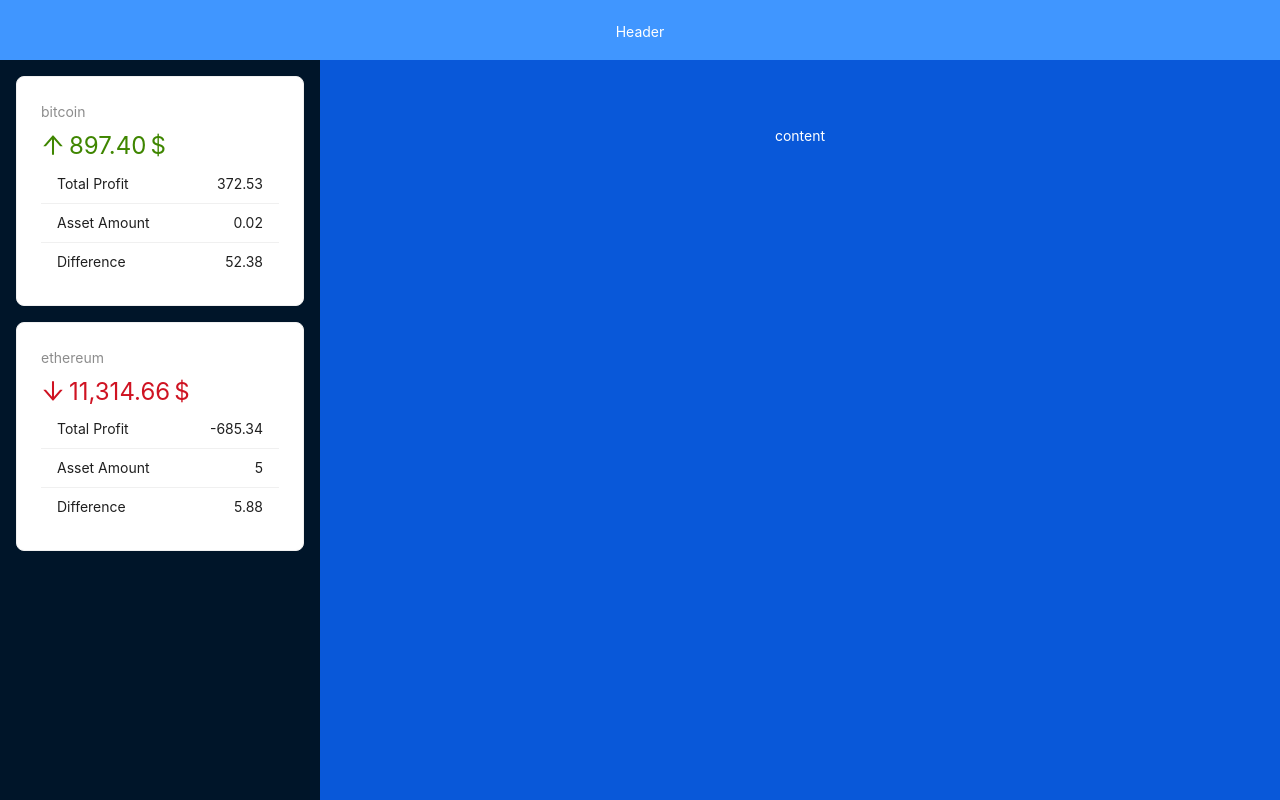
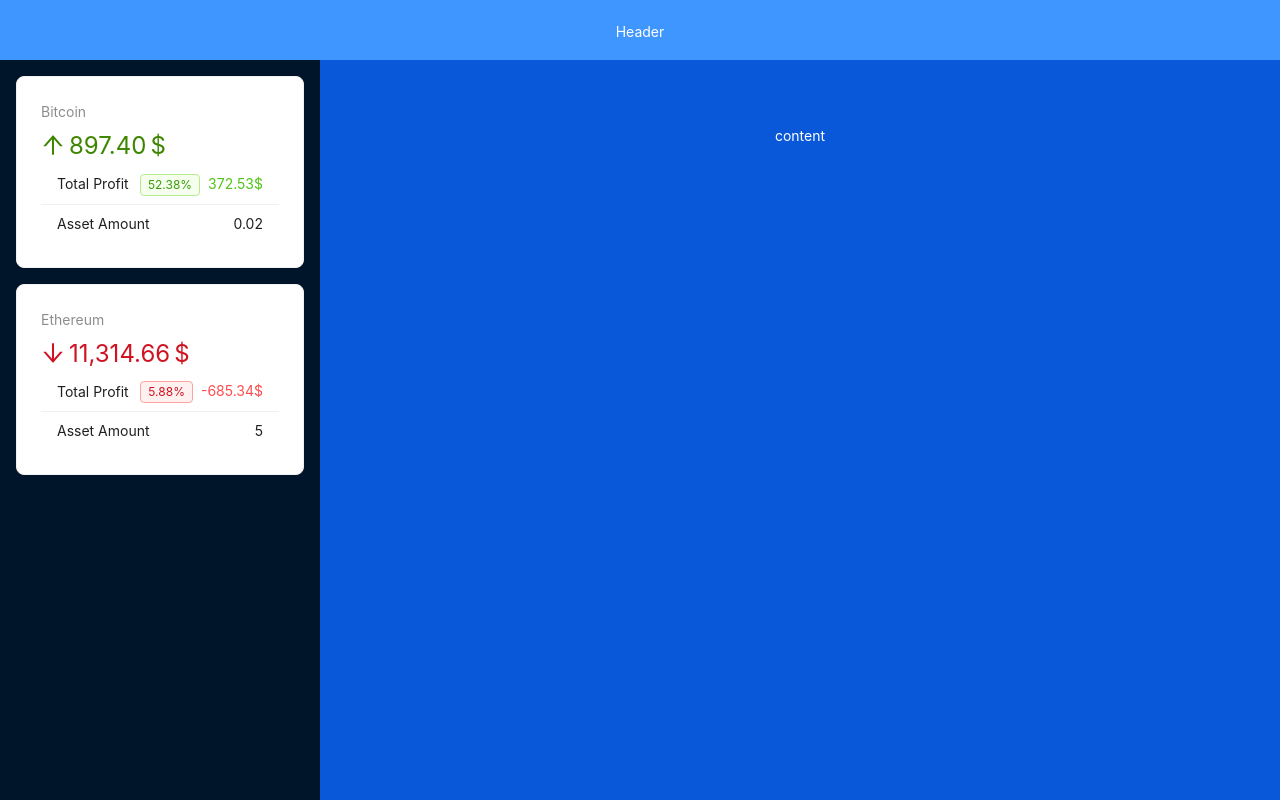
Before and after one commit to asimo-git/react-crypto, a React (Vite) app: page / in a window 1280 px wide. Built offline with nearby package versions, Linux system fonts and the light colour scheme.

Commit message:
feat: change sider's cards

```diff
--- a/src/api.js
+++ b/src/api.js
@@ -4,7 +4,7 @@
   return new Promise((resolve) => {
     setTimeout(() => {
       resolve(cryptoData);
-    }, 1000);
+    }, 1);
   });
 }
 
@@ -12,6 +12,6 @@
   return new Promise((resolve) => {
     setTimeout(() => {
       resolve(cryptoAssets);
-    }, 1000);
+    }, 1);
   });
 }
--- a/src/components/layout/AppSider.jsx
+++ b/src/components/layout/AppSider.jsx
@@ -1,8 +1,8 @@
 import { ArrowDownOutlined, ArrowUpOutlined } from "@ant-design/icons";
-import { Card, Layout, List, Spin, Statistic } from "antd";
+import { Card, Layout, List, Spin, Statistic, Tag, Typography } from "antd";
 import { useEffect, useState } from "react";
 import { fakeFetchAssets, fakeFetchCripto } from "../../api";
-import { getPercentDifference } from "../../utils";
+import { capitalize, getPercentDifference } from "../../utils";
 const { Sider } = Layout;
 
 const siderStyle = {
@@ -28,10 +28,7 @@
             grow: asset.price < coin.price,
             growPercent: getPercentDifference(asset.price, coin.price),
             totalAmount: asset.amount * coin.price,
-            totalProfit: (
-              asset.amount * coin.price -
-              asset.amount * asset.price
-            ).toFixed(2),
+            totalProfit: asset.amount * coin.price - asset.amount * asset.price,
             ...asset,
           };
         })
@@ -49,7 +46,7 @@
       {assets.map((asset) => (
         <Card key={asset.id} style={{ marginBottom: "1rem" }}>
           <Statistic
-            title={asset.id}
+            title={capitalize(asset.id)}
             value={asset.totalAmount}
             precision={2}
             valueStyle={{ color: asset.grow ? "#3f8600" : "#cf1322" }}
@@ -59,30 +56,34 @@
           <List
             size="small"
             dataSource={[
-              { title: "Total Profit", value: asset.totalProfit },
-              { title: "Asset Amount", value: asset.amount },
-              { title: "Difference", value: asset.growPercent },
+              {
+                title: "Total Profit",
+                value: asset.totalProfit,
+                withTag: true,
+              },
+              { title: "Asset Amount", value: asset.amount, isPlain: true },
             ]}
             renderItem={(item) => (
               <List.Item>
                 <span>{item.title}</span>
-                <span>{item.value}</span>
+                <span>
+                  {item.withTag && (
+                    <Tag color={asset.grow ? "green" : "red"}>
+                      {asset.growPercent}%
+                    </Tag>
+                  )}
+                  {item.isPlain && item.value}
+                  {!item.isPlain && (
+                    <Typography.Text type={asset.grow ? "success" : "danger"}>
+                      {item.value.toFixed(2)}$
+                    </Typography.Text>
+                  )}
+                </span>
               </List.Item>
             )}
           />
         </Card>
       ))}
-
-      {/* <Card>
-        <Statistic
-          title="Idle"
-          value={9.3}
-          precision={2}
-          valueStyle={{ color: "#cf1322" }}
-          prefix={<ArrowDownOutlined />}
-          suffix="%"
-        />
-      </Card> */}
     </Sider>
   );
 }
--- a/src/utils.js
+++ b/src/utils.js
@@ -1,3 +1,7 @@
 export function getPercentDifference(a, b) {
-  return (100 * Math.abs((a - b) / ((a + b) / 2))).toFixed(2);
+  return +(100 * Math.abs((a - b) / ((a + b) / 2))).toFixed(2);
 }
+
+export function capitalize(str) {
+  return str.charAt(0).toUpperCase() + str.substr(1);
+}
```
